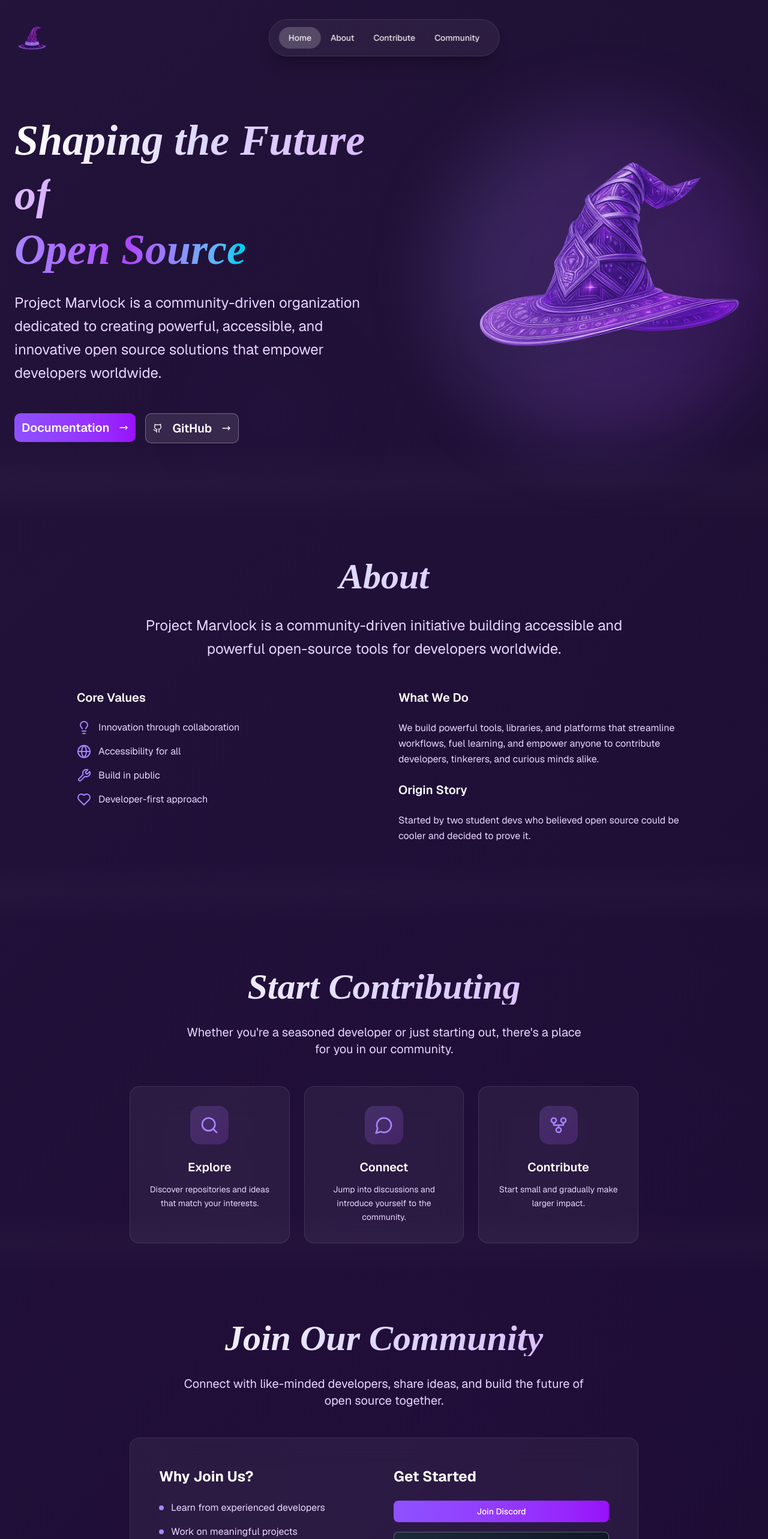
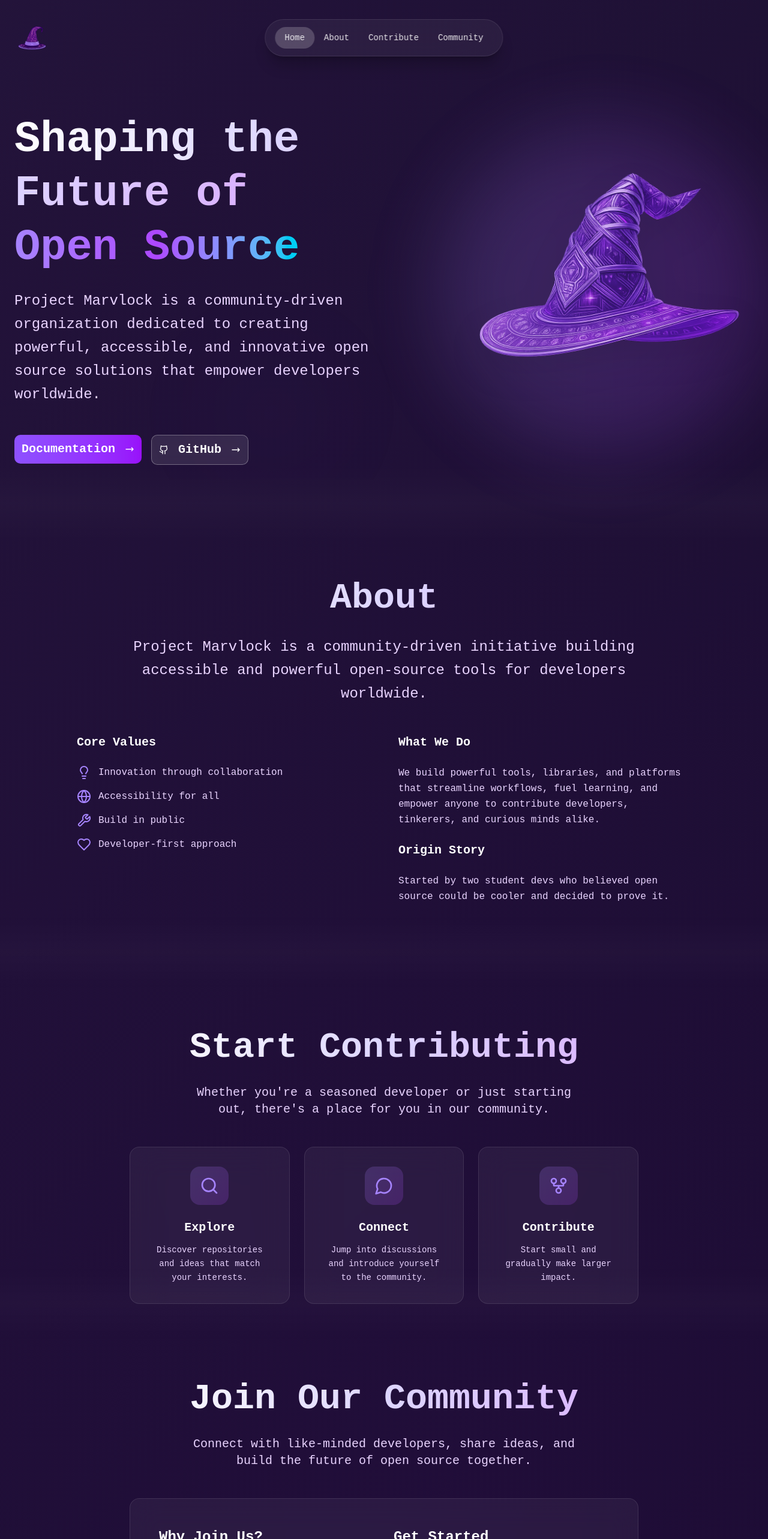
Before and after one commit to marvlock/project-marvlock, a Next.js app: page / in a window 1280 px wide. Shown: the top 2566 px of the page at 60% size. Built offline with nearby package versions, Linux system fonts and the light colour scheme.

Commit message:
feat: changed font family to orbitron

```diff
--- a/app/globals.css
+++ b/app/globals.css
@@ -1,6 +1,6 @@
 @import 'tailwindcss';
 @import 'tw-animate-css';
-@import url('https://fonts.googleapis.com/css2?family=Sacramento&family=Playfair+Display:ital,wght@0,400;0,500;0,600;0,700;1,400;1,500;1,600;1,700&family=Cormorant+Garamond:ital,wght@0,300;0,400;0,500;0,600;0,700;1,300;1,400;1,500;1,600;1,700&display=swap');
+@import url('https://fonts.googleapis.com/css2?family=Orbitron:wght@400;500;600;700;800;900&display=swap');
 
 @custom-variant dark (&:is(.dark *));
 
@@ -180,5 +180,6 @@
   }
   body {
     @apply bg-background text-foreground;
+    font-family: 'Orbitron', monospace;
   }
 }
--- a/app/layout.tsx
+++ b/app/layout.tsx
@@ -1,6 +1,4 @@
 import type { Metadata } from 'next'
-import { GeistSans } from 'geist/font/sans'
-import { GeistMono } from 'geist/font/mono'
 import './globals.css'
 
 export const metadata: Metadata = {
@@ -41,9 +39,9 @@ export default function RootLayout({
       <head>
         <style>{`
 html {
-  font-family: ${GeistSans.style.fontFamily};
-  --font-sans: ${GeistSans.variable};
-  --font-mono: ${GeistMono.variable};
+  font-family: 'Orbitron', monospace;
+  --font-sans: 'Orbitron', monospace;
+  --font-mono: 'Orbitron', monospace;
 }
         `}</style>
       </head>
--- a/components/ui/footer.tsx
+++ b/components/ui/footer.tsx
@@ -25,7 +25,7 @@ export function Footer() {
                   height={40}
                   className="mr-3"
                 />
-                <span className="text-3xl font-semibold text-white tracking-wide italic" style={{fontFamily: 'Sacramento, cursive', fontStyle: 'italic', fontWeight: 'bold'}}>
+                <span className="text-3xl font-semibold text-white tracking-wide" style={{fontFamily: 'Orbitron, monospace', fontWeight: '700'}}>
                   Marvlock
                 </span>
               </div>
--- a/components/ui/loading.tsx
+++ b/components/ui/loading.tsx
@@ -29,8 +29,8 @@ export function Loading({ isLoading, message = "Loading..." }: LoadingProps) {
         <div className="mb-8">
           <div className="relative">
             <span
-              className="text-4xl font-semibold text-white tracking-wide italic animate-pulse"
-              style={{fontFamily: 'Dancing Script, cursive', fontStyle: 'italic', fontWeight: '600'}}
+              className="text-4xl font-semibold text-white tracking-wide animate-pulse"
+              style={{fontFamily: 'Orbitron, monospace', fontWeight: '700'}}
             >
               Marvlock
             </span>
--- a/homepage.tsx
+++ b/homepage.tsx
@@ -255,11 +255,11 @@ export default function Component() {
               <div className="text-left space-y-8">
                 <div>
                   <h1 className="text-4xl sm:text-5xl lg:text-7xl font-bold mb-6 leading-tight">
-                    <span className="bg-gradient-to-r from-white via-violet-200 to-purple-300 bg-clip-text text-transparent" style={{fontFamily: 'Sacramento, cursive', fontStyle: 'italic', fontWeight: 'bold'}}>
+                    <span className="bg-gradient-to-r from-white via-violet-200 to-purple-300 bg-clip-text text-transparent" style={{fontFamily: 'Orbitron, monospace', fontWeight: '700'}}>
                       Shaping the Future of
                     </span>
                     <br />
-                    <span className="bg-gradient-to-r from-violet-400 via-purple-500 to-cyan-400 bg-clip-text text-transparent" style={{fontFamily: 'Sacramento, cursive', fontStyle: 'italic', fontWeight: 'bold'}}>
+                    <span className="bg-gradient-to-r from-violet-400 via-purple-500 to-cyan-400 bg-clip-text text-transparent" style={{fontFamily: 'Orbitron, monospace', fontWeight: '700'}}>
                       Open Source
                     </span>
                   </h1>
@@ -321,7 +321,7 @@ export default function Component() {
       <section id="about" className="py-16 relative">
         <div className="container mx-auto px-4 lg:px-6 max-w-6xl">
           <div className="text-center mb-20">
-            <h2 className="text-4xl lg:text-6xl font-bold mb-8 bg-gradient-to-r from-white via-violet-200 to-purple-300 bg-clip-text text-transparent" style={{fontFamily: 'Sacramento, cursive', fontStyle: 'italic', fontWeight: 'bold'}}>
+            <h2 className="text-4xl lg:text-6xl font-bold mb-8 bg-gradient-to-r from-white via-violet-200 to-purple-300 bg-clip-text text-transparent" style={{fontFamily: 'Orbitron, monospace', fontWeight: '700'}}>
               About
             </h2>
             <p className="text-2xl text-purple-200 leading-relaxed max-w-4xl mx-auto mb-12">
@@ -375,7 +375,7 @@ export default function Component() {
       {/* Contribute Section */}
       <section id="contribute" className="py-16 relative">
         <div className="container mx-auto px-4 lg:px-6 max-w-4xl text-center">
-          <h2 className="text-4xl lg:text-6xl font-bold mb-8 bg-gradient-to-r from-white via-violet-200 to-purple-300 bg-clip-text text-transparent" style={{fontFamily: 'Sacramento, cursive', fontStyle: 'italic', fontWeight: 'bold'}}>
+          <h2 className="text-4xl lg:text-6xl font-bold mb-8 bg-gradient-to-r from-white via-violet-200 to-purple-300 bg-clip-text text-transparent" style={{fontFamily: 'Orbitron, monospace', fontWeight: '700'}}>
             Start Contributing
           </h2>
           <p className="text-xl text-purple-200 mb-12 max-w-2xl mx-auto">
@@ -422,7 +422,7 @@ export default function Component() {
       {/* Community Section */}
       <section id="community" className="py-16 relative">
         <div className="container mx-auto px-4 lg:px-6 max-w-4xl text-center">
-          <h2 className="text-4xl lg:text-6xl font-bold mb-8 bg-gradient-to-r from-white via-violet-200 to-purple-300 bg-clip-text text-transparent" style={{fontFamily: 'Sacramento, cursive', fontStyle: 'italic', fontWeight: 'bold'}}>
+          <h2 className="text-4xl lg:text-6xl font-bold mb-8 bg-gradient-to-r from-white via-violet-200 to-purple-300 bg-clip-text text-transparent" style={{fontFamily: 'Orbitron, monospace', fontWeight: '700'}}>
             Join Our Community
           </h2>
           <p className="text-xl text-purple-200 mb-12 max-w-2xl mx-auto">
```
